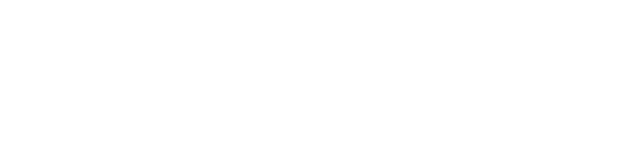
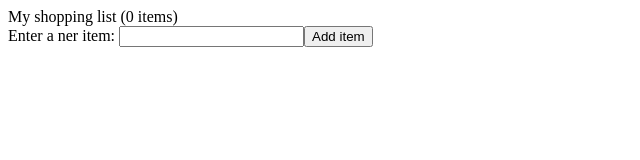
Before and after one commit to IgnacioCharlo/ShoppingList, a plain HTML site: page index.html in a window 1280 px wide. Shown: the whole page, without its empty margins (0-640 px from the left). Drawn offline with Linux system fonts and the light colour scheme.

Commit message:
html start

```diff
--- a/index.html
+++ b/index.html
@@ -2,9 +2,12 @@
 <html lang="en">
 <head>
     <meta charset="UTF-8">
-    <title>Title</title>
+    <title>Shopping List</title>
+
 </head>
 <body>
-
+    <div id="title">My shopping list (0 items)</div>
+    <div id="insert">Enter a ner item: <input type="text"><button type="button">Add item</button></div>
+    <ul id="items"></ul>
 </body>
 </html>
```
